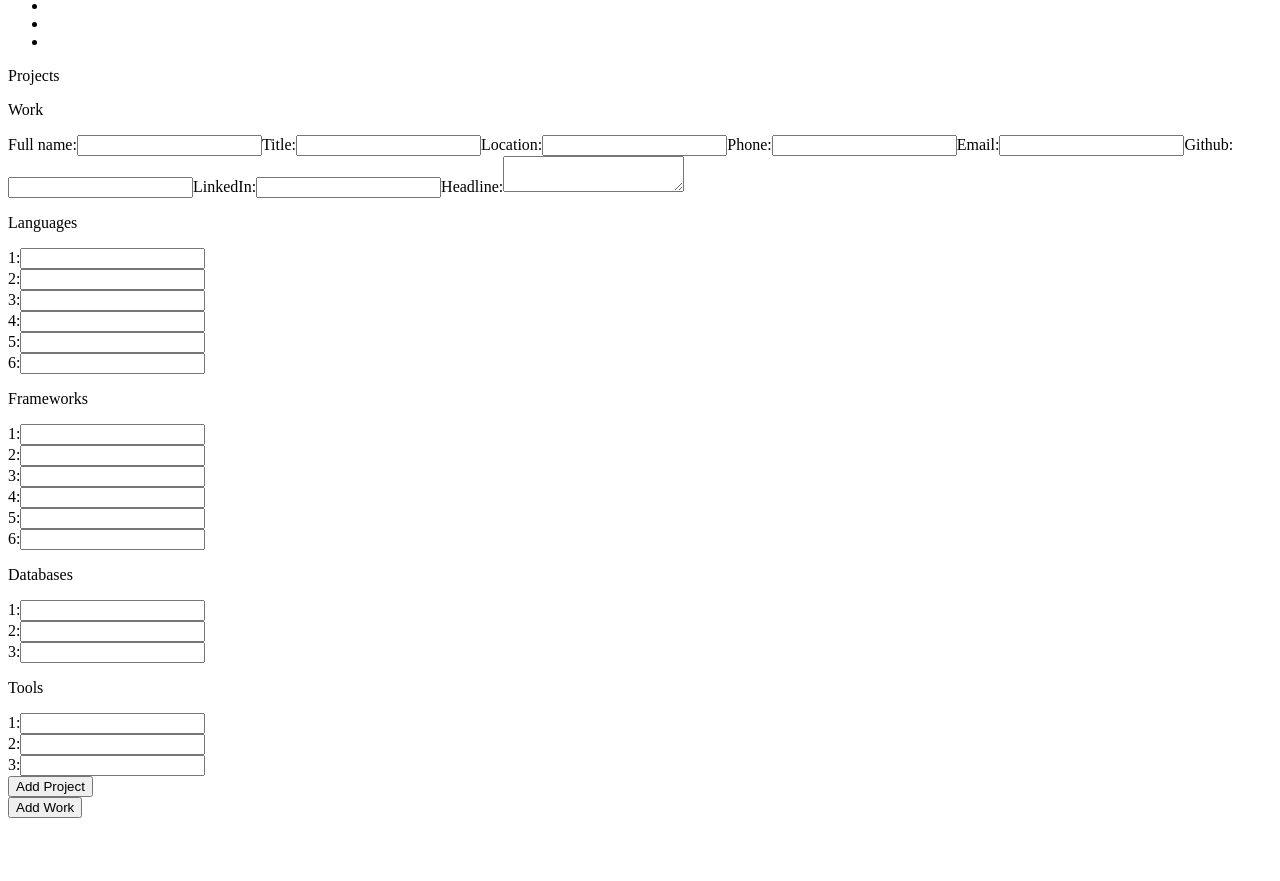
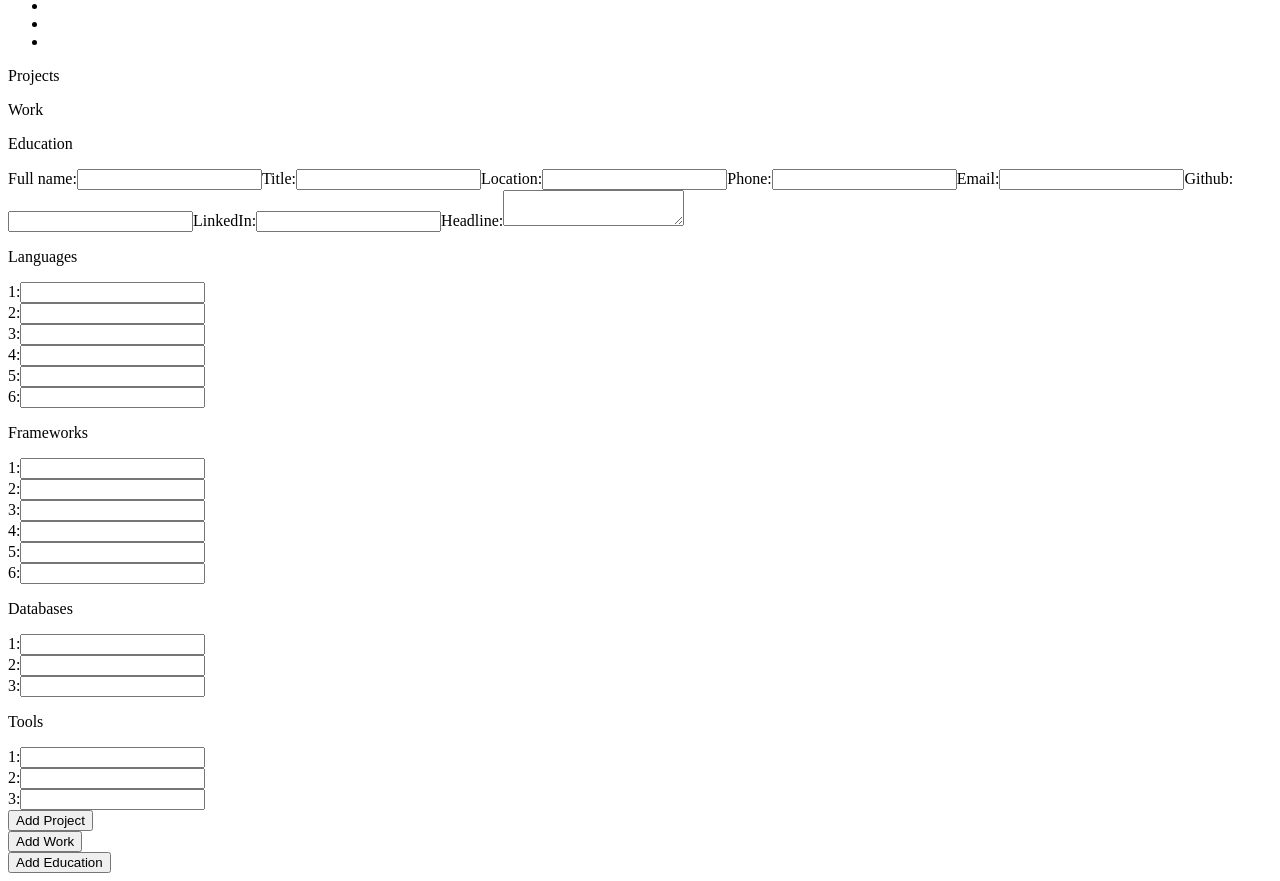
Before and after one commit to Rosendo-Martinez/cv-application, a React (Vite) app: page / in a window 1280 px wide. Shown: the part 580-1461 px from the top of the page. Before the commit the page ends 1406 px from the top, so only its background shows below. Built offline with nearby package versions, Linux system fonts and the light colour scheme.

Commit message:
Deliverable 5

```diff
--- a/src/App.jsx
+++ b/src/App.jsx
@@ -6,6 +6,8 @@ import ProjectListContainer from "./components/ProjectListContainer";
 import Project from "./components/Project";
 import WorkListContainer from "./components/WorkListContainer";
 import Work from "./components/Work";
+import EducationListContainer from "./components/EducationListContainer";
+import Education from "./components/Education";
 
 function App() {
   const [personalDetails, setPersonalDetails] = useState({
@@ -29,6 +31,8 @@ function App() {
   const [projectList, setProjectList] = useState([]);
 
   const [workList, setWorkList] = useState([]);
+
+  const [educationList, setEducationList] = useState([]);
 
   function handlePersonalDetailsChange(event) {
     const propertyKey = event.target.id;
@@ -106,6 +110,7 @@ function App() {
         technicalKnowledge={technicalKnowledge}
         projectList={projectList}
         workList={workList}
+        educationList={educationList}
       />
       <PersonalDetails
         data={personalDetails}
@@ -190,6 +195,31 @@ function App() {
           );
         })}
       </WorkListContainer>
+      <EducationListContainer
+        addEducation={() =>
+          addItem(educationList, setEducationList, {
+            name: "",
+            degree: "",
+            date: "",
+          })
+        }
+      >
+        {educationList.map((education, index) => {
+          return (
+            <Education
+              key={index}
+              educationIndex={index}
+              data={education}
+              handleChange={(event) =>
+                handleItemChange(event, educationList, setEducationList)
+              }
+              deleteEducation={(indexOfEducation) =>
+                deleteItem(educationList, setEducationList, indexOfEducation)
+              }
+            />
+          );
+        })}
+      </EducationListContainer>
     </>
   );
 }
--- a/src/components/CV.jsx
+++ b/src/components/CV.jsx
@@ -3,6 +3,7 @@ export default function CV({
   technicalKnowledge,
   projectList,
   workList,
+  educationList,
 }) {
   const {
     fullName,
@@ -102,6 +103,17 @@ export default function CV({
           );
         })}
       </div>
+      <div>
+        <p>Education</p>
+        {educationList.map((education, index) => {
+          return (
+            <p key={index}>
+              School Name: {education.name} | Degree: {education.degree} | Date:{" "}
+              {education.date}
+            </p>
+          );
+        })}
+      </div>
     </div>
   );
 }
--- /dev/null
+++ b/src/components/Education.jsx
@@ -0,0 +1,37 @@
+export default function Education({
+  data,
+  educationIndex,
+  handleChange,
+  deleteEducation,
+}) {
+  const { name, degree, date } = data;
+
+  return (
+    <div>
+      <label htmlFor={`${educationIndex}-name`}>College Name:</label>
+      <input
+        type="text"
+        id={`${educationIndex}-name`}
+        value={name}
+        onChange={handleChange}
+      />
+      <label htmlFor={`${educationIndex}-degree`}>Degree:</label>
+      <input
+        type="text"
+        id={`${educationIndex}-degree`}
+        value={degree}
+        onChange={handleChange}
+      />
+      <label htmlFor={`${educationIndex}-date`}>Date:</label>
+      <input
+        type="text"
+        id={`${educationIndex}-date`}
+        value={date}
+        onChange={handleChange}
+      />
+      <button onClick={() => deleteEducation(educationIndex)}>
+        Delete Education
+      </button>
+    </div>
+  );
+}
--- /dev/null
+++ b/src/components/EducationListContainer.jsx
@@ -0,0 +1,8 @@
+export default function EducationListContainer({ children, addEducation }) {
+  return (
+    <div>
+      {children}
+      <button onClick={addEducation}>Add Education</button>
+    </div>
+  );
+}
```
